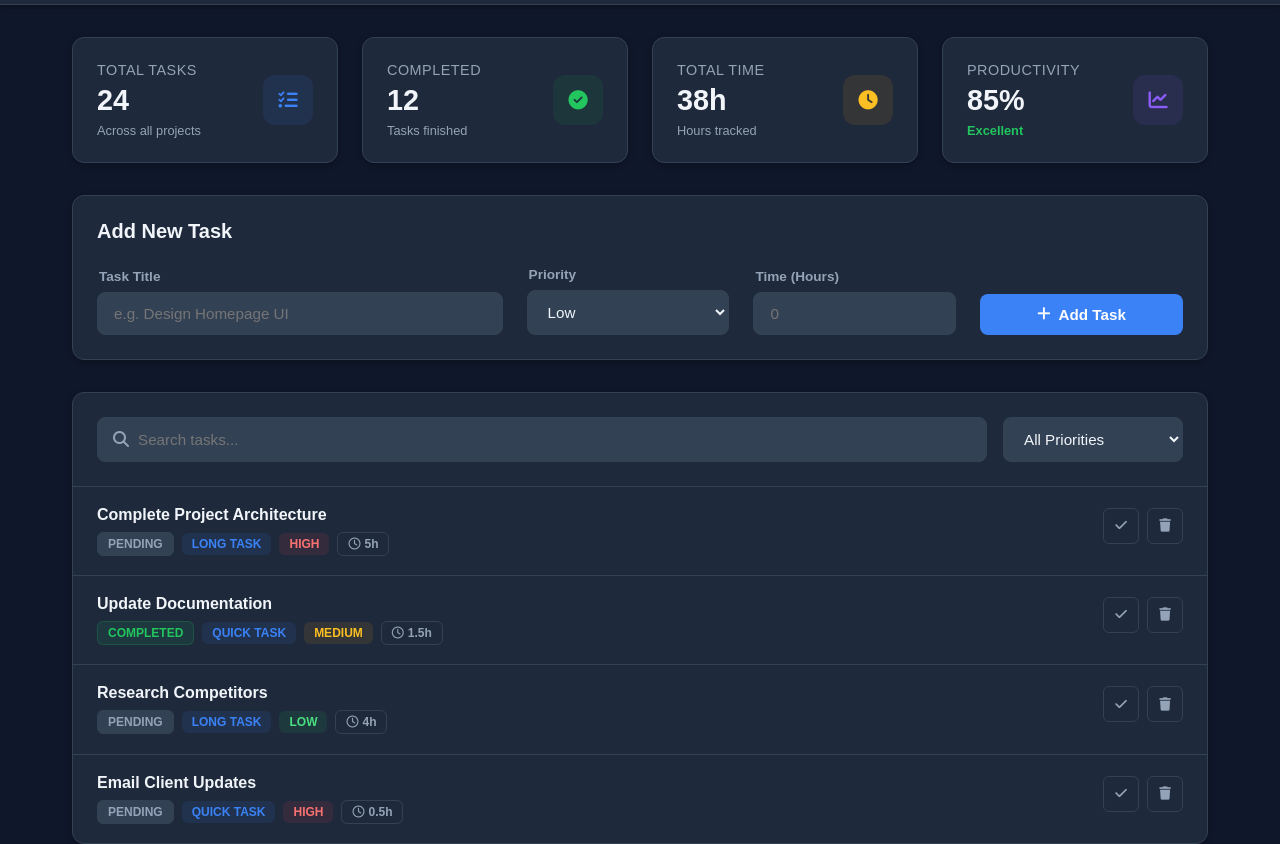
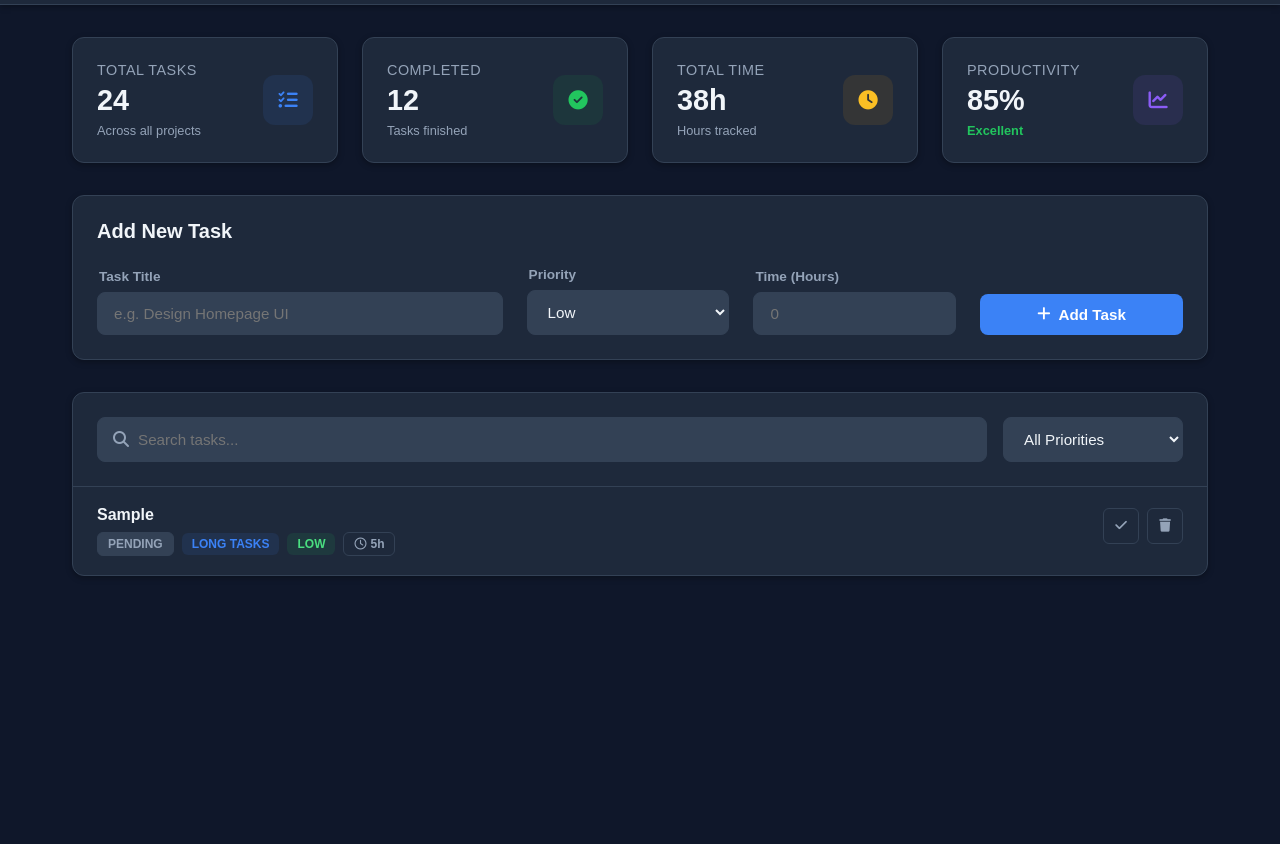
Before and after one commit to ankitbareth-dev/task-management-app, a plain HTML site: page index.html in a window 1280 px wide. Both pictures are taken after typing "Sample", "5" into the empty fields and a click on the button "Add Task". Shown: the part 75-919 px from the top of the page. After the commit the page ends 800 px from the top, so only its background shows below. Drawn offline with Linux system fonts and the light colour scheme.

Commit message:
feat: read local storage, add loading spinner, add fallback text and render tasks

```diff
--- a/index.html
+++ b/index.html
@@ -145,99 +145,7 @@
           </div>
         </div>
 
-        <ul class="task-list" id="task-list-container">
-          <li class="task-item">
-            <div class="task-info">
-              <h4>Complete Project Architecture</h4>
-              <div class="task-meta-group">
-                <span class="badge status-badge pending">Pending</span>
-                <span class="badge badge-cat">Long Task</span>
-                <span class="badge badge-priority high">High</span>
-                <span class="badge time-badge"
-                  ><i class="fa-regular fa-clock"></i> 5h</span
-                >
-              </div>
-            </div>
-
-            <div class="task-actions">
-              <button class="btn-action btn-complete" title="Mark Complete">
-                <i class="fa-solid fa-check"></i>
-              </button>
-              <button class="btn-action btn-delete" title="Delete Task">
-                <i class="fa-solid fa-trash"></i>
-              </button>
-            </div>
-          </li>
-
-          <li class="task-item">
-            <div class="task-info">
-              <h4>Update Documentation</h4>
-              <div class="task-meta-group">
-                <span class="badge status-badge completed">Completed</span>
-                <span class="badge badge-cat">Quick Task</span>
-                <span class="badge badge-priority medium">Medium</span>
-                <span class="badge time-badge"
-                  ><i class="fa-regular fa-clock"></i> 1.5h</span
-                >
-              </div>
-            </div>
-
-            <div class="task-actions">
-              <button class="btn-action btn-complete" title="Mark Complete">
-                <i class="fa-solid fa-check"></i>
-              </button>
-              <button class="btn-action btn-delete" title="Delete Task">
-                <i class="fa-solid fa-trash"></i>
-              </button>
-            </div>
-          </li>
-
-          <li class="task-item">
-            <div class="task-info">
-              <h4>Research Competitors</h4>
-              <div class="task-meta-group">
-                <span class="badge status-badge pending">Pending</span>
-                <span class="badge badge-cat">Long Task</span>
-                <span class="badge badge-priority low">Low</span>
-                <span class="badge time-badge"
-                  ><i class="fa-regular fa-clock"></i> 4h</span
-                >
-              </div>
-            </div>
-
-            <div class="task-actions">
-              <button class="btn-action btn-complete" title="Mark Complete">
-                <i class="fa-solid fa-check"></i>
-              </button>
-              <button class="btn-action btn-delete" title="Delete Task">
-                <i class="fa-solid fa-trash"></i>
-              </button>
-            </div>
-          </li>
-
-          <li class="task-item">
-            <div class="task-info">
-              <h4>Email Client Updates</h4>
-              <div class="task-meta-group">
-                <span class="badge status-badge pending">Pending</span>
-                <span class="badge badge-cat">Quick Task</span>
-                <span class="badge badge-priority high">High</span>
-                <span class="badge time-badge"
-                  ><i class="fa-regular fa-clock"></i> 0.5h</span
-                >
-              </div>
-            </div>
-
-            <div class="task-actions">
-              <button class="btn-action btn-complete" title="Mark Complete">
-                <i class="fa-solid fa-check"></i>
-              </button>
-              <button class="btn-action btn-delete" title="Delete Task">
-                <i class="fa-solid fa-trash"></i>
-              </button>
-            </div>
-          </li>
-        </ul>
+        <ul class="task-list" id="task-list-container"></ul>
       </div>
     </section>
 
--- a/script.js
+++ b/script.js
@@ -1,9 +1,65 @@
 document.addEventListener("DOMContentLoaded", () => {
   initTheme();
   addTask();
+  loadTasks();
 });
 
 let tasks = [];
+
+function loadTasks() {
+  const listContainer = document.getElementById("task-list-container");
+
+  listContainer.innerHTML = `
+    <div class="loading-msg">
+      <i class="fa-solid fa-circle-notch"></i>
+      <span>Loading tasks...</span>
+    </div>
+  `;
+
+  setTimeout(() => {
+    const storedTasks = localStorage.getItem("tasks");
+    if (storedTasks) {
+      tasks = JSON.parse(storedTasks);
+      const html = tasks
+        .map(
+          (task) => `
+        <li class="task-item">
+          <div class="task-info">
+            <h4>${task.title}</h4>
+            <div class="task-meta-group">
+              <span class="badge status-badge ${task.completed ? "completed" : "pending"}">
+                ${task.completed ? "Completed" : "Pending"}
+              </span>
+              <span class="badge badge-cat">${task.taskType}</span>
+              <span class="badge badge-priority ${task.priority}">${task.priority}</span>
+              <span class="badge time-badge">
+                <i class="fa-regular fa-clock"></i> ${task.time}h
+              </span>
+            </div>
+          </div>
+          <div class="task-actions">
+            <button class="btn-action btn-complete" title="Mark Complete">
+              <i class="fa-solid fa-check"></i>
+            </button>
+            <button class="btn-action btn-delete" title="Delete Task">
+              <i class="fa-solid fa-trash"></i>
+            </button>
+          </div>
+        </li>
+      `,
+        )
+        .join("");
+
+      listContainer.innerHTML = html;
+    } else {
+      listContainer.innerHTML = `
+        <div class="empty-msg">
+          <span>No task has been added</span>
+        </div>
+      `;
+    }
+  }, 1000);
+}
 
 function addTask() {
   const form = document.getElementById("task-form");
@@ -30,6 +86,7 @@ function addTask() {
 
     tasks.push(newTask);
     localStorage.setItem("tasks", JSON.stringify(tasks));
+    loadTasks();
     form.reset();
   });
 }
--- a/style.css
+++ b/style.css
@@ -585,3 +585,28 @@ select:focus {
     margin-top: 0.8rem;
   }
 }
+
+.loading-msg,
+.empty-msg {
+  text-align: center;
+  padding: 3rem;
+  width: 100%;
+  color: var(--text-secondary);
+}
+
+.loading-msg i {
+  font-size: 2rem;
+  color: var(--color-primary);
+  animation: spin 1s linear infinite;
+  margin-bottom: 10px;
+  display: block;
+}
+
+@keyframes spin {
+  0% {
+    transform: rotate(0deg);
+  }
+  100% {
+    transform: rotate(360deg);
+  }
+}
```
